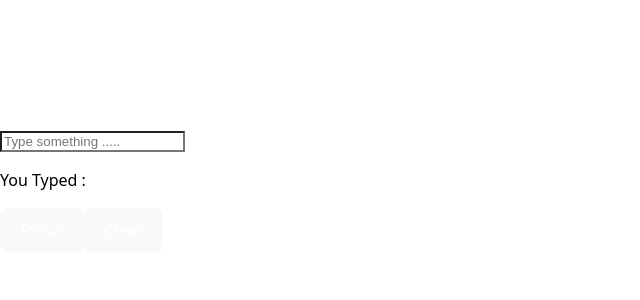
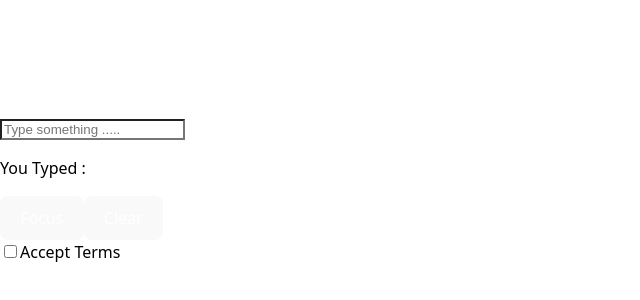
Before and after one commit to JaiSandeep7461/hooks-pratice, a React (Vite) app: page / in a window 1280 px wide. Shown: the part 210-510 px from the top of the page, without its empty margins (0-640 px from the left). Built offline with nearby package versions, Linux system fonts and the light colour scheme.

Commit message:
useId Hook Implementation Done

```diff
--- a/src/App.jsx
+++ b/src/App.jsx
@@ -9,6 +9,7 @@
 import Counter from "./components/shopping-cart";
 import ShoppingCart from "./components/shopping-cart";
 import FancyInput from "./components/fancyInput";
+import CheckBox from "./components/checkbox";
 
 function App() {
 
@@ -22,6 +23,7 @@
       <FancyInput ref={fancyInputRef}/>
       <button onClick={()=> fancyInputRef.current.focus()}>Focus</button>
       <button onClick={()=> fancyInputRef.current.clear()}>Clear</button>
+      <CheckBox/>
     </div>
   );
 }
--- /dev/null
+++ b/src/components/checkbox.jsx
@@ -0,0 +1,14 @@
+import { useId } from "react";
+
+const CheckBox = () =>{
+    const id = useId();
+    return (
+        <div>
+            <input type="checkbox" id={id} />
+            <label htmlFor={id} >Accept Terms</label>
+
+        </div>
+    )
+}
+
+export default CheckBox;
```
